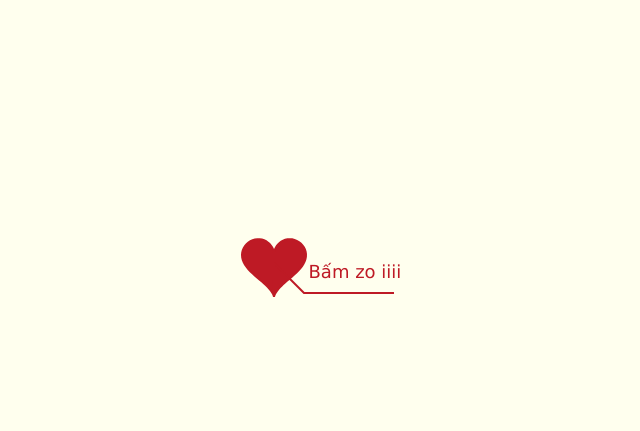
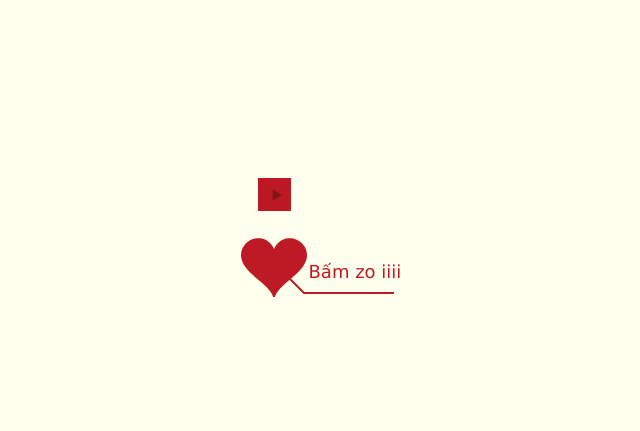
Before and after one commit to hoangthai1303/Thai-Vi, a plain HTML site: page index.html in a window 1280 px wide. Shown: the part 87-518 px from the top of the page, without its empty margins (346-986 px from the left). Drawn offline with Linux system fonts and the light colour scheme.

Commit message:
update audio
Signed-off-by: ThaiNH22 <ThaiNH22@fpt.com.vn>

```diff
--- a/index.html
+++ b/index.html
@@ -20,9 +20,11 @@
 </head>
     <body>
         <a href="#" id="audioControl" style="display: none;"></a>
-        <audio autoplay="autoplay" id="yourAudio">
-                <source src="music/du-cho-mai-ve-sau.mp3" type="audio/mp3" />
-        </audio>
+        <div id="divAudio" style="position: absolute; width: 33px; height: 33px; overflow: hidden; z-index: 100; top: calc(50vh - 135px); right: calc(50vw + 3px); background: #be1a25;">
+            <audio autoplay="autoplay" id="yourAudio" onplay="playAudio()" controls>
+                    <source src="music/du-cho-mai-ve-sau.mp3" type="audio/mp3" />
+            </audio>
+        </div>
         <div id="main">
              <div id="wrap">
                 <div id="text">
@@ -104,6 +106,13 @@
         var seed = tree.seed;
         var foot = tree.footer;
         var hold = 1;
+        playAudio = () => {
+            document.getElementById("divAudio").style.display = "none";
+            hold = 0;
+            canvas.unbind("click");
+            canvas.unbind("mousemove");
+            canvas.removeClass('hand');
+        }
 
         canvas.click(function(e) {
             var offset = canvas.offset(), x, y;
--- a/renxi/default.css
+++ b/renxi/default.css
@@ -13,3 +13,13 @@ a {color:#000;font-size:14px;}
 .hand{cursor:pointer;}
 .say{margin-left:5px;}
 .space{margin-right:150px;}
+audio::-webkit-media-controls-play-button,
+     audio::-webkit-media-controls-panel {
+     background-color: #be1a25;
+     color: #be1a25;
+     }
+audio {
+	position: relative;
+    left: -8px;
+    top: -10px;
+}
```
